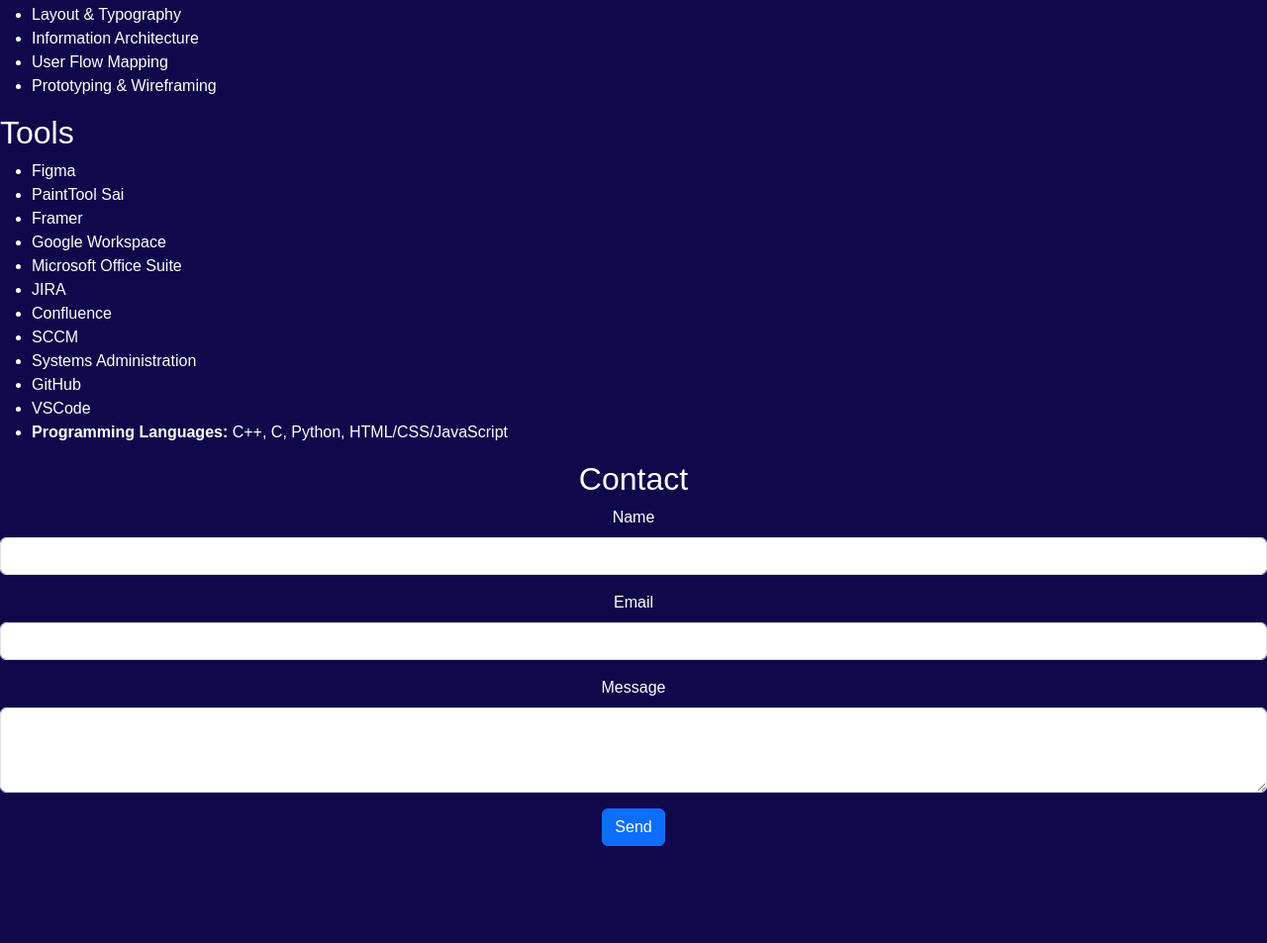
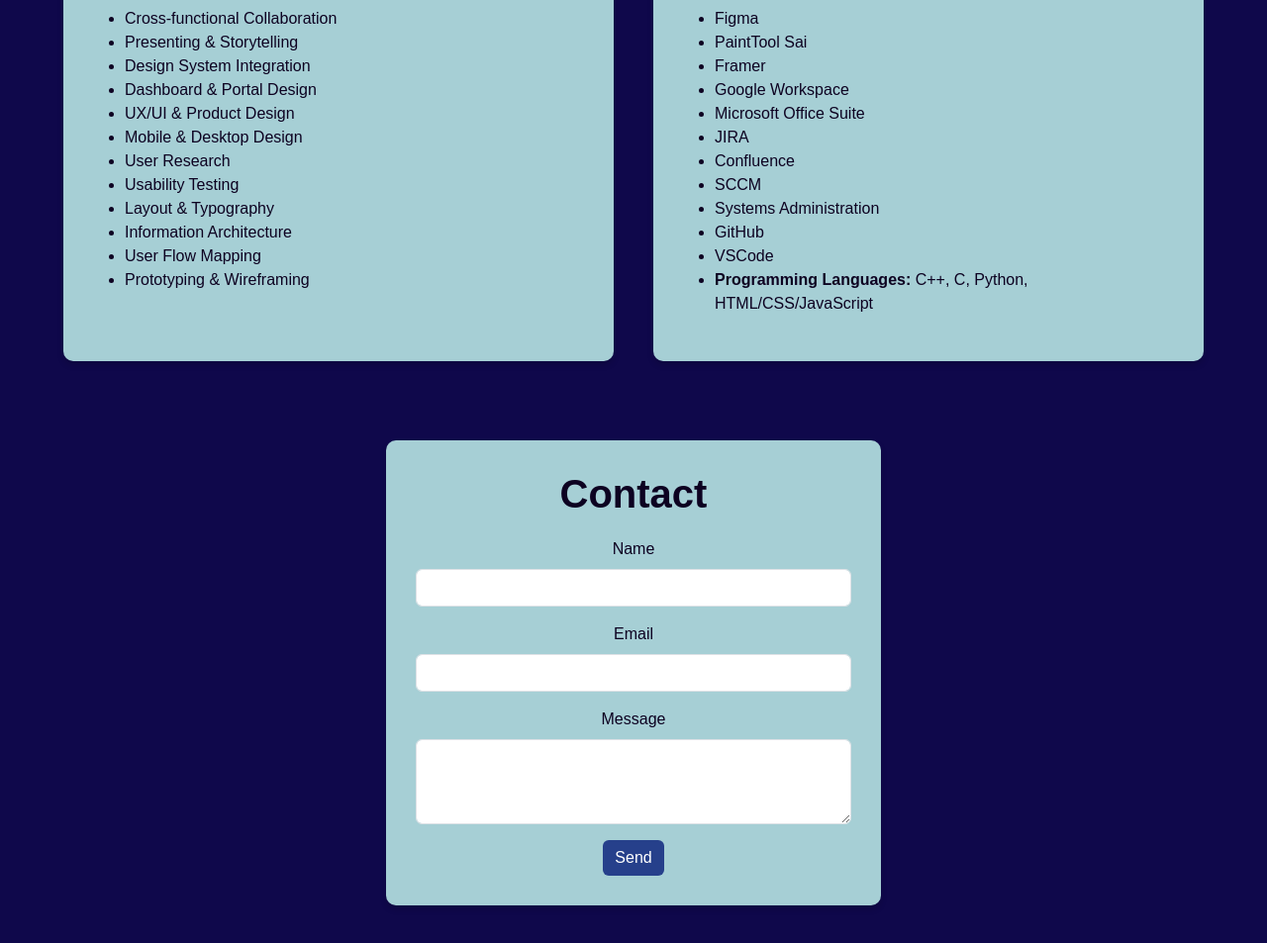
Before and after one commit to nthcasper/nthcasper.github.io, a plain HTML site: page index.html in a window 1280 px wide. Shown: the part 1549-2502 px from the top of the page at 99% size. Before the commit the page ends 2404 px from the top, so only its background shows below. Drawn offline with nearby package versions, Linux system fonts and the light colour scheme.

Commit message:
Refactor CSS: improve responsiveness, add CSS variables, and integrate animations for clouds and section transitions.

```diff
--- a/styles.css
+++ b/styles.css
@@ -90,3 +90,108 @@
     opacity: 0.5;
   }
 }
+
+/* -----------------------------------------
+   Section Base Styles
+-------------------------------------------- */
+section {
+  padding: 60px 0;
+  background: var(--color-body-bg);
+  color: var(--color-white);
+}
+h2 {
+  text-align: center;
+  margin-bottom: 20px;
+  font-size: 2rem;
+  color: var(--color-white);
+}
+
+/* -----------------------------------------
+   Container-Pair for Sections
+-------------------------------------------- */
+.container-pair {
+  display: flex;
+  flex-wrap: wrap;
+  justify-content: center;
+  gap: 40px;
+  padding: 40px 5%;
+}
+.box {
+  flex: 1;
+  min-width: 350px;
+  max-width: 600px;
+  background: var(--color-box-bg);
+  padding: 30px;
+  border-radius: 10px;
+  box-shadow: 0 4px 6px rgba(0, 0, 0, 0.15);
+  color: var(--color-dark);
+  transition: transform 0.3s ease-in-out;
+}
+.box:hover {
+  transform: translateY(-5px);
+}
+.box h2 {
+  color: var(--color-dark);
+}
+
+/* -----------------------------------------
+   About Section
+-------------------------------------------- */
+#about p {
+  color: var(--color-white);
+  font-size: 1.1rem;
+  max-width: 800px;
+  margin: 0 auto;
+  text-align: center;
+}
+
+/* -----------------------------------------
+   Links Styling
+-------------------------------------------- */
+.box a {
+  color: var(--color-accent);
+  text-decoration: none;
+  font-weight: bold;
+}
+.box a:hover {
+  color: var(--color-link-hover);
+  text-decoration: underline;
+}
+
+/* -----------------------------------------
+   Contact Section
+-------------------------------------------- */
+#contact {
+  display: flex;
+  justify-content: center;
+  align-items: center;
+}
+#contact .box {
+  width: 100%;
+  max-width: 500px;
+}
+#contact h2 {
+  font-size: 2.5rem;
+  font-weight: bold;
+  color: var(--color-dark);
+}
+
+/* -----------------------------------------
+   Buttons
+-------------------------------------------- */
+.btn-primary {
+  background-color: var(--color-accent);
+  color: var(--color-white);
+  border: none;
+  transition: 0.3s;
+}
+.btn-primary:hover {
+  background-color: var(--color-box-bg);
+  color: var(--color-dark);
+}
+
+/* Fade-in Animation */
+@keyframes fadeIn {
+  from { opacity: 0; }
+  to { opacity: 1; }
+}
```
